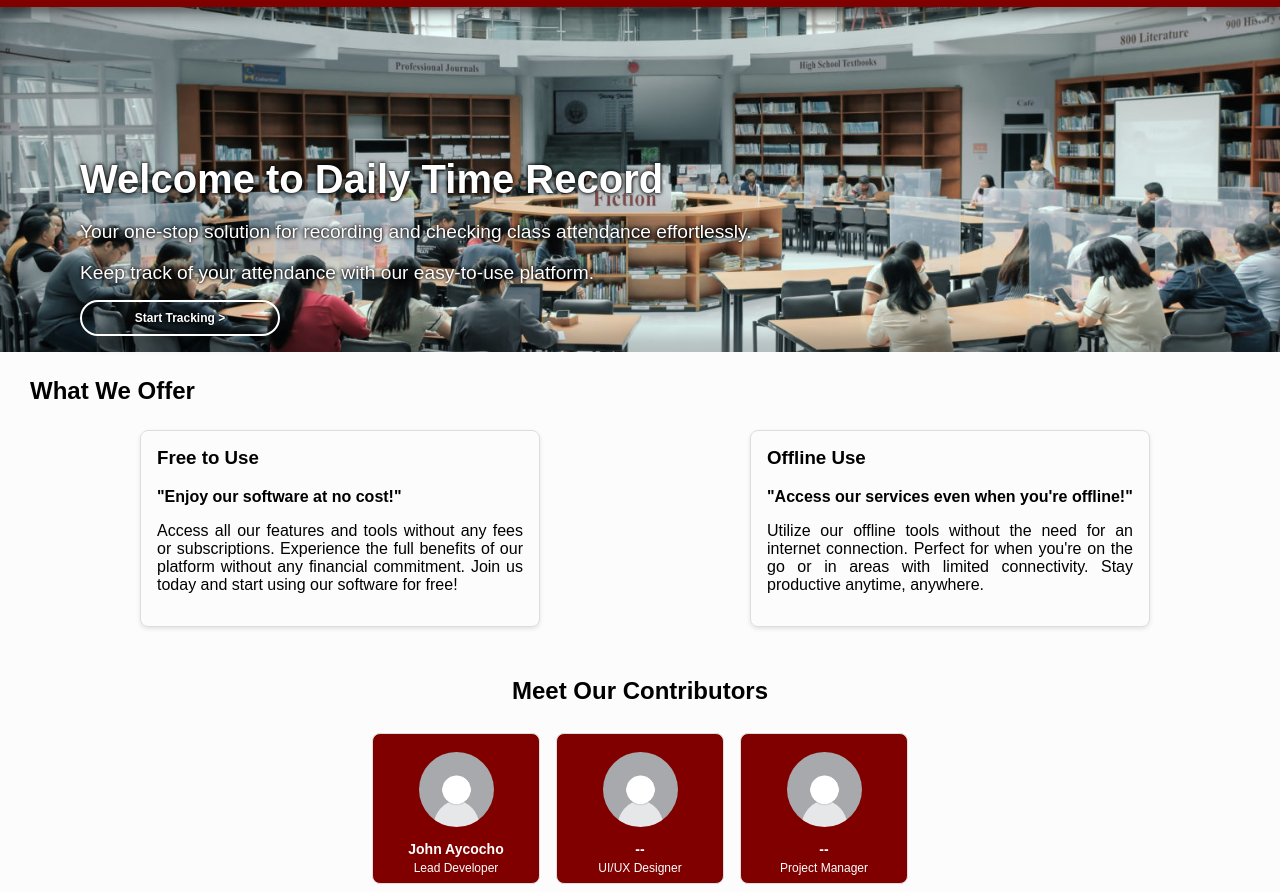
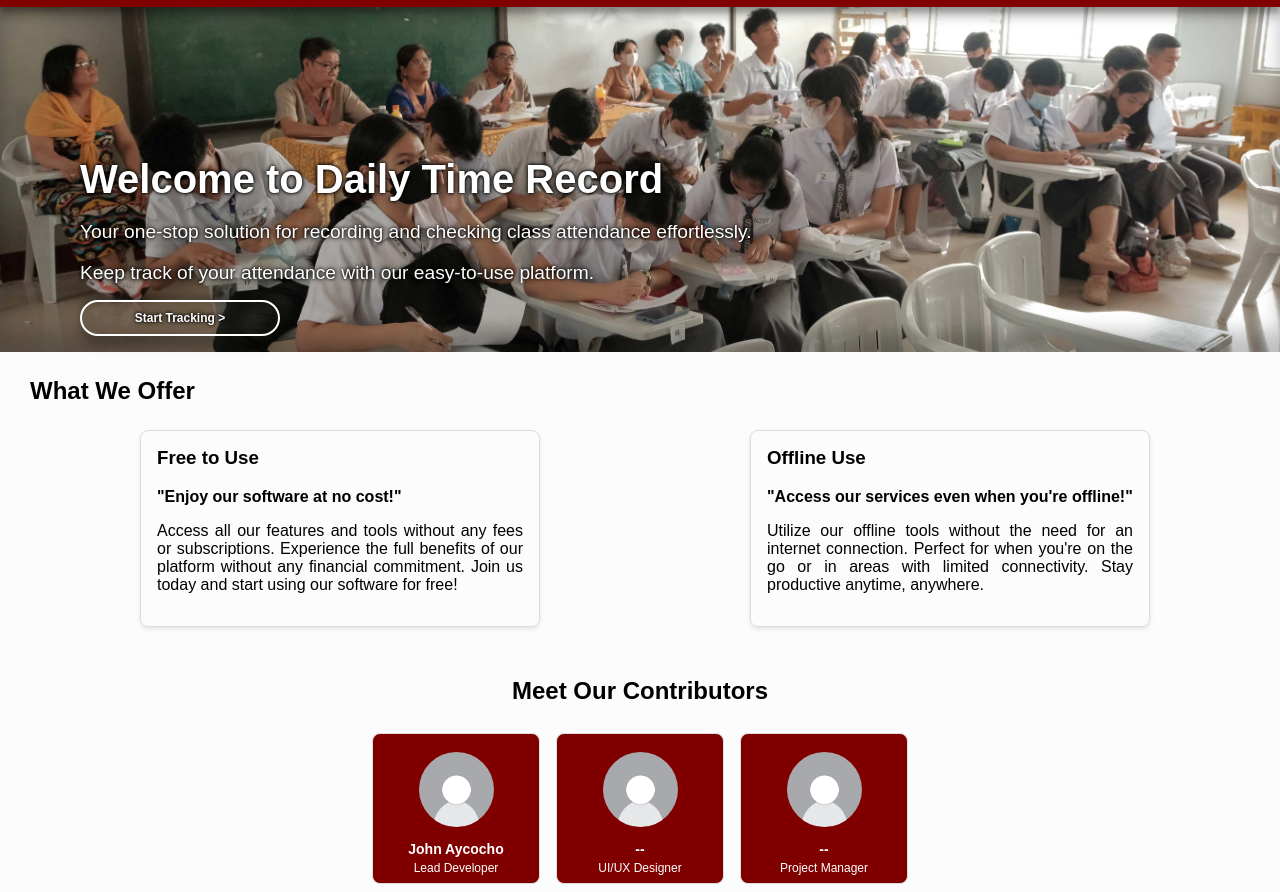
Before and after one commit to ShoYunsine/date-time-record, a plain HTML site: page index.html in a window 1280 px wide. Shown: the part 55-947 px from the top of the page. Drawn offline with nearby package versions, Linux system fonts and the light colour scheme; no server answers; a web font is replaced by a local one.

Commit message:
Update style.css

```diff
--- a/css/style.css
+++ b/css/style.css
@@ -174,7 +174,7 @@ main #home {
   /* Adjust this value if needed to ensure the content is not hidden behind the nav bar */
   text-align: left;
   width: auto;
-  background-image: url("../Images/bghome.jpg");
+  background-image: url("../Images/bgsite.png");
   /* Replace with your image path */
   background-size: cover;
   background-position: center;
```
